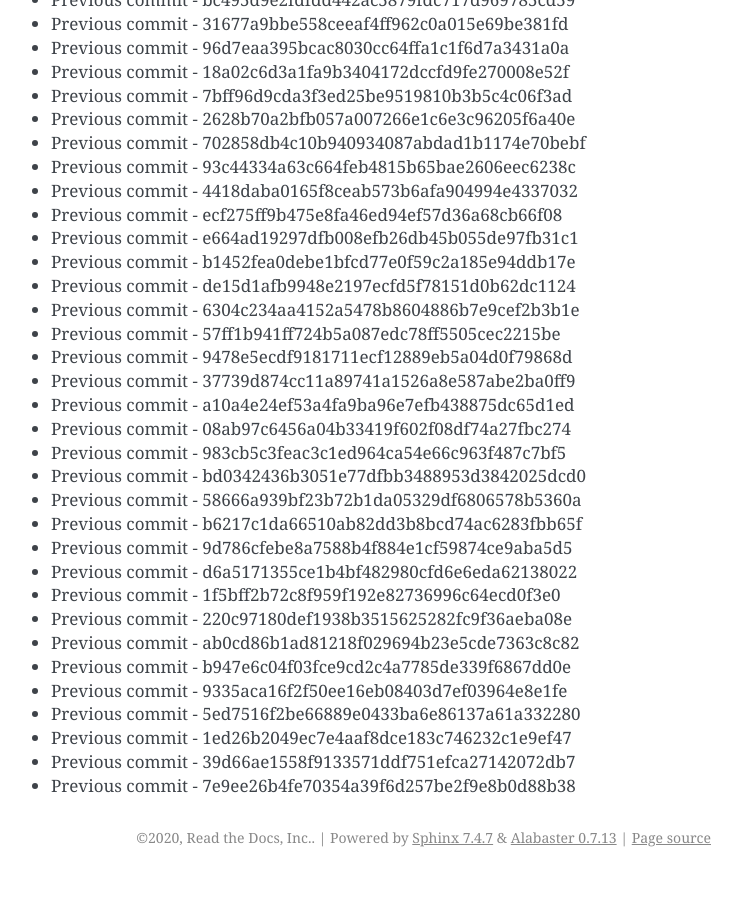
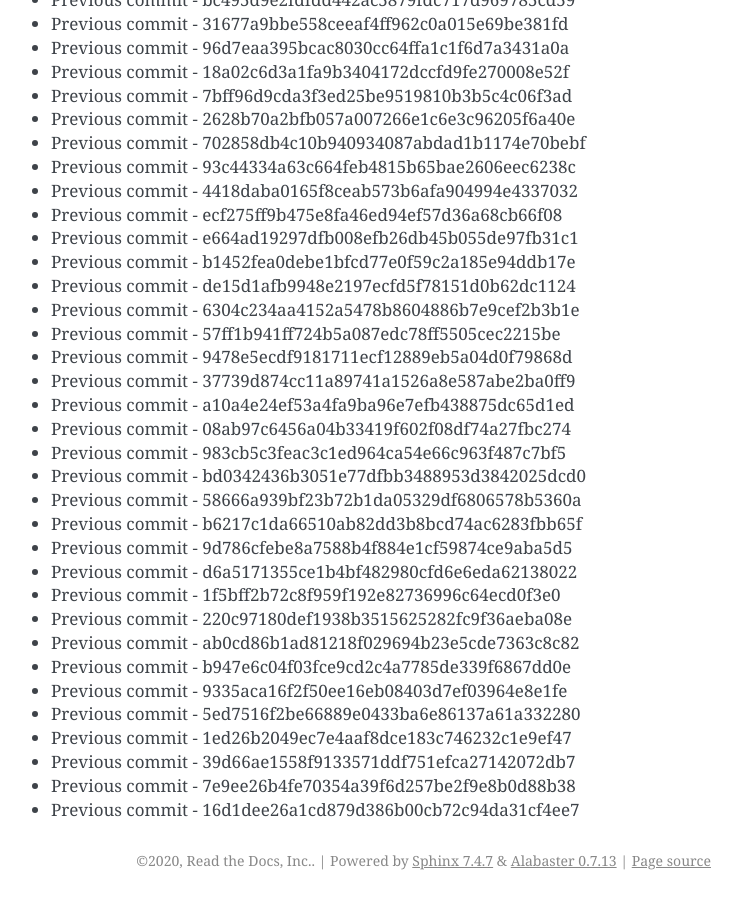
Before and after one commit to readthedocs/rtd-git-stresstest, a Sphinx documentation site: the page built from docs/updates.rst, in a window 1280 px wide and 900 px high, scrolled down 13315 px. Shown: the whole window, without its empty margins (399-1141 px from the left). Built offline with Sphinx 7.4.7, drawn with Linux system fonts in a browser that asks for light colours; before the commit the page ends 14192 px from its top, so only the background shows below that.

Commit message:
Generating commit from previous: 16d1dee26a1cd879d386b00cb72c94da31cf4ee7

```diff
--- a/docs/updates.rst
+++ b/docs/updates.rst
@@ -591,3 +591,4 @@ It can be tested for any performance characteristics.
 * Previous commit - 1ed26b2049ec7e4aaf8dce183c746232c1e9ef47
 * Previous commit - 39d66ae1558f9133571ddf751efca27142072db7
 * Previous commit - 7e9ee26b4fe70354a39f6d257be2f9e8b0d88b38
+* Previous commit - 16d1dee26a1cd879d386b00cb72c94da31cf4ee7
```
